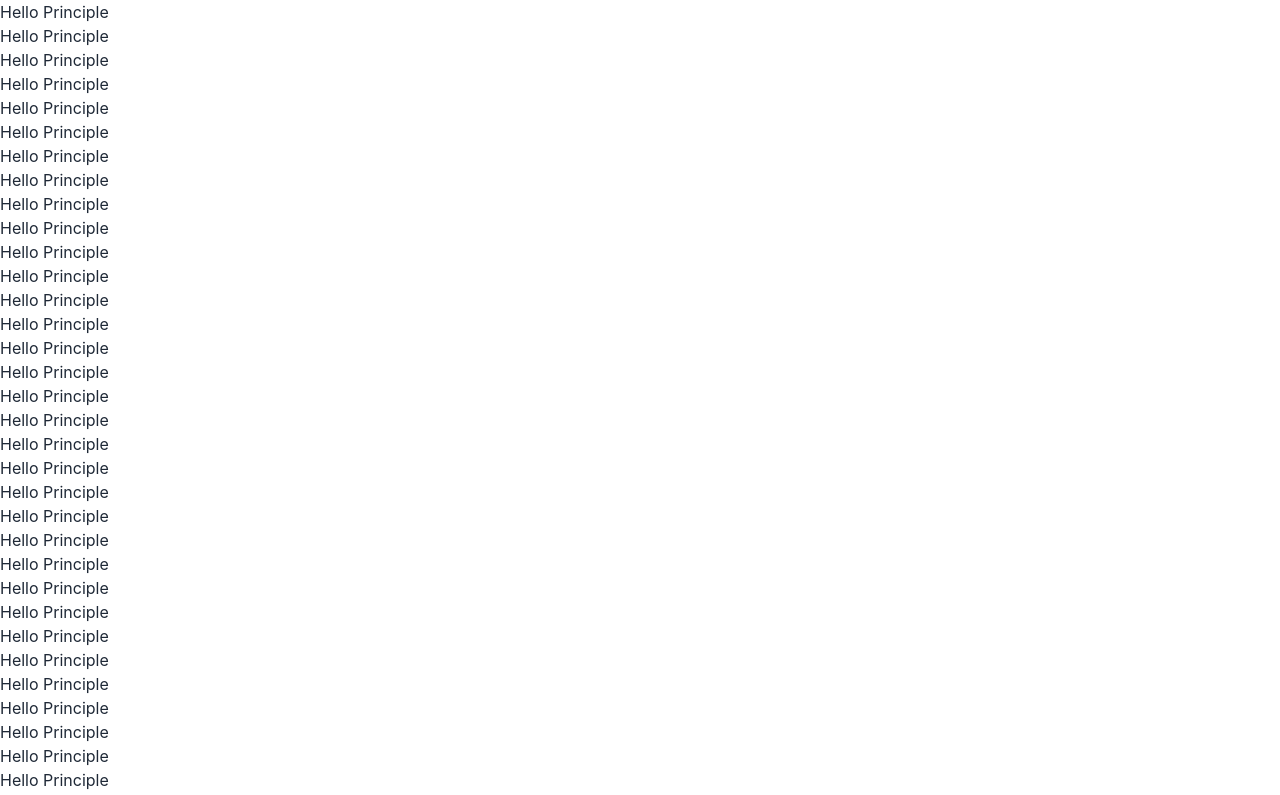
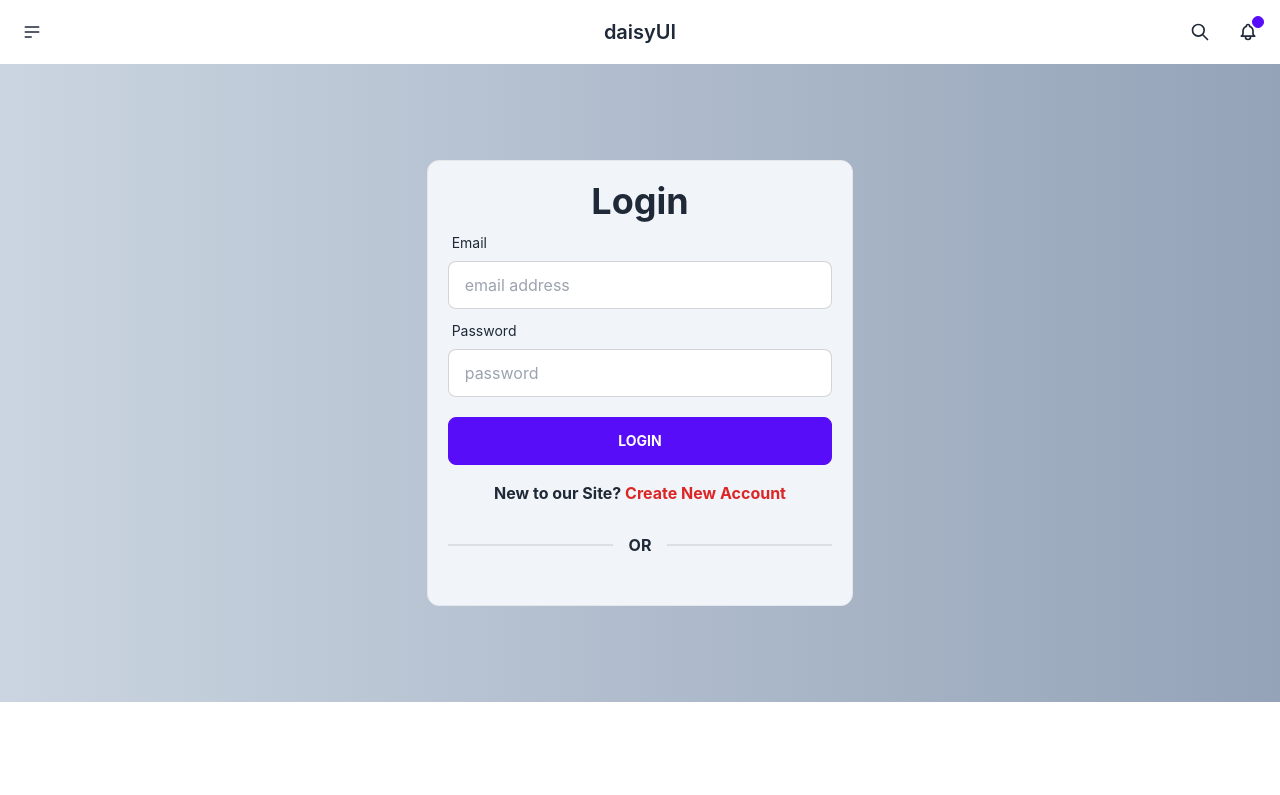
Before and after one commit to coder-sadhin/teachers-leave-application-client, a React (Create React App) app: page / in a window 1280 px wide. Shown: the top 795 px of the page. Built offline with nearby package versions, Linux system fonts and the light colour scheme.

Commit message:
add router

```diff
--- a/src/Layout/Main.jsx
+++ b/src/Layout/Main.jsx
@@ -1,12 +1,12 @@
 import React from 'react';
-import Principle from '../dashboard/Principle/Principal';
-import ErrorPage from '../pages/Error/ErrorPage';
+import { Outlet } from 'react-router-dom';
+import Navbar from '../pages/Navbar/Navber';
 
 const Main = () => {
     return (
         <div>
-            <Principle/>
-            <ErrorPage/>
+            <Navbar />
+            <Outlet />
         </div>
     );
 };
--- a/src/pages/LoginForm/LoginForm.jsx
+++ b/src/pages/LoginForm/LoginForm.jsx
@@ -3,7 +3,7 @@ import { useForm } from 'react-hook-form';
 import { Link } from 'react-router-dom';
 
 const LoginForm = () => {
-    const {register, handleSubmit, formState: {errors}} = useForm();
+    const { register, handleSubmit, formState: { errors } } = useForm();
 
     // handle login with email & password
     const handleLogin = data => {
@@ -13,7 +13,7 @@ const LoginForm = () => {
         console.log(email, password)
     };
     return (
-        <section className='container mx-auto my-12 bg-gradient-to-r from-slate-300 to-slate-400'>
+        <section className='container mx-auto py-12 bg-gradient-to-r from-slate-300 to-slate-400'>
             <div className='py-12 justify-center flex items-center'>
                 <div className='bg-slate-100 p-5 border rounded-xl w-9/12 md:w-1/2 lg:w-4/12 mx-auto'>
                     <form onSubmit={handleSubmit(handleLogin)} className='grid grid-cols-1 gap-1'>
@@ -23,14 +23,14 @@ const LoginForm = () => {
                             <label className="label">
                                 <span className="label-text">Email</span>
                             </label>
-                            <input type="email" {...register("email", { required: "Email Address is required"})} placeholder="email address" className="input input-bordered" />
+                            <input type="email" {...register("email", { required: "Email Address is required" })} placeholder="email address" className="input input-bordered" />
                             {errors.email && <p className='text-red-600' role="alert">{errors.email?.message}</p>}
                         </div>
                         <div className="form-control">
                             <label className="label">
                                 <span className="label-text">Password</span>
                             </label>
-                            <input type="password" {...register("password", { required: "Password is required"})} placeholder="password" className="input input-bordered" />
+                            <input type="password" {...register("password", { required: "Password is required" })} placeholder="password" className="input input-bordered" />
                             {errors.password && <p role="alert" className='text-red-600'>{errors.password?.message}</p>}
                         </div>
                         <input className='btn btn-primary text-white font-bold mt-4' type="submit" value="Login" />
--- /dev/null
+++ b/src/pages/Navbar/Navber.jsx
@@ -0,0 +1,36 @@
+import React from 'react';
+import { Link } from 'react-router-dom';
+
+const Navbar = () => {
+    return (
+        <div className="navbar bg-base-100">
+            <div className="navbar-start">
+                <div className="dropdown">
+                    <label tabIndex={0} className="btn btn-ghost btn-circle">
+                        <svg xmlns="http://www.w3.org/2000/svg" className="h-5 w-5" fill="none" viewBox="0 0 24 24" stroke="currentColor"><path strokeLinecap="round" strokeLinejoin="round" strokeWidth="2" d="M4 6h16M4 12h16M4 18h7" /></svg>
+                    </label>
+                    <ul tabIndex={0} className="menu menu-compact dropdown-content mt-3 p-2 shadow bg-base-100 rounded-box w-52">
+                        <li><Link to="/login">Login</Link></li>
+                        <li><Link to="/register">Register</Link></li>
+                    </ul>
+                </div>
+            </div>
+            <div className="navbar-center">
+                <a className="btn btn-ghost normal-case text-xl">daisyUI</a>
+            </div>
+            <div className="navbar-end">
+                <button className="btn btn-ghost btn-circle">
+                    <svg xmlns="http://www.w3.org/2000/svg" className="h-5 w-5" fill="none" viewBox="0 0 24 24" stroke="currentColor"><path strokeLinecap="round" strokeLinejoin="round" strokeWidth="2" d="M21 21l-6-6m2-5a7 7 0 11-14 0 7 7 0 0114 0z" /></svg>
+                </button>
+                <button className="btn btn-ghost btn-circle">
+                    <div className="indicator">
+                        <svg xmlns="http://www.w3.org/2000/svg" className="h-5 w-5" fill="none" viewBox="0 0 24 24" stroke="currentColor"><path strokeLinecap="round" strokeLinejoin="round" strokeWidth="2" d="M15 17h5l-1.405-1.405A2.032 2.032 0 0118 14.158V11a6.002 6.002 0 00-4-5.659V5a2 2 0 10-4 0v.341C7.67 6.165 6 8.388 6 11v3.159c0 .538-.214 1.055-.595 1.436L4 17h5m6 0v1a3 3 0 11-6 0v-1m6 0H9" /></svg>
+                        <span className="badge badge-xs badge-primary indicator-item"></span>
+                    </div>
+                </button>
+            </div>
+        </div>
+    );
+};
+
+export default Navbar;
```
Also changed, not shown: src/Router/router.jsx (+18 -1 lines), src/pages/SingUpForm/SignUpForm.jsx (renamed from src/pages/SingUpForm/SingUpForm.jsx).
